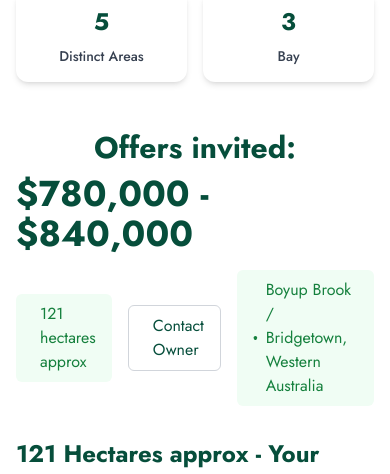
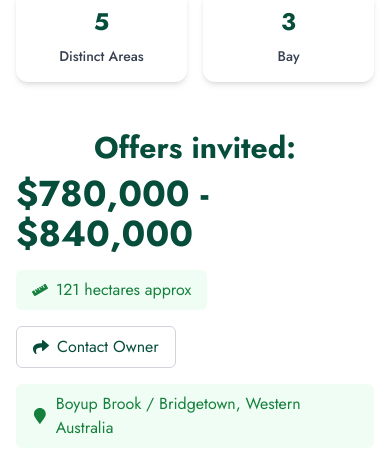
Before and after one commit to khang31102001/bds, a React (Vite) app: page / in a window 390 px wide. Shown: the part 1460-1934 px from the top of the page. Built offline with nearby package versions, Linux system fonts and the light colour scheme.

Commit message:
update new

```diff
--- a/src/components/Common/PropertyDetail.tsx
+++ b/src/components/Common/PropertyDetail.tsx
@@ -6,7 +6,7 @@ import { propertyData } from '../../data/propertyData'
 const PropertyDetail = () => {
   return (
     <div className="max-w-7xl mx-auto">
-      <div className="flex flex-row md:flex-col justify-between items-start mb-8">
+      <div className="flex flex-col md:flex-row justify-between items-start mb-8">
         <div className='flex flex-col gap-4 w-full'>
           <div className='flex flex-col md:flex-row justify-center items-center gap-2'>
             <span className="text-3xl font-bold text-emerald-900">Offers invited: </span>
@@ -33,8 +33,8 @@ const PropertyDetail = () => {
           </div> */}
 
 
-          <div className="flex gap-4 flex-row justify-center w-full ">
-            <div className='flex gap-4 items-center '>
+          <div className="flex gap-4 flex-col md:flex-row justify-center w-full ">
+            <div className='flex gap-4 flex-col md:flex-row items-start md:items-center '>
               <div className="flex w-fit items-center bg-green-50 text-green-700 px-4 py-2 rounded-md">
                 <FaRuler className="mr-2" />
                 <span>{propertyData.landSize}</span>
@@ -48,8 +48,6 @@ const PropertyDetail = () => {
               <span>{propertyData.location}</span>
             </div>
             </div>
-
-
           </div>
 
         </div>
```
